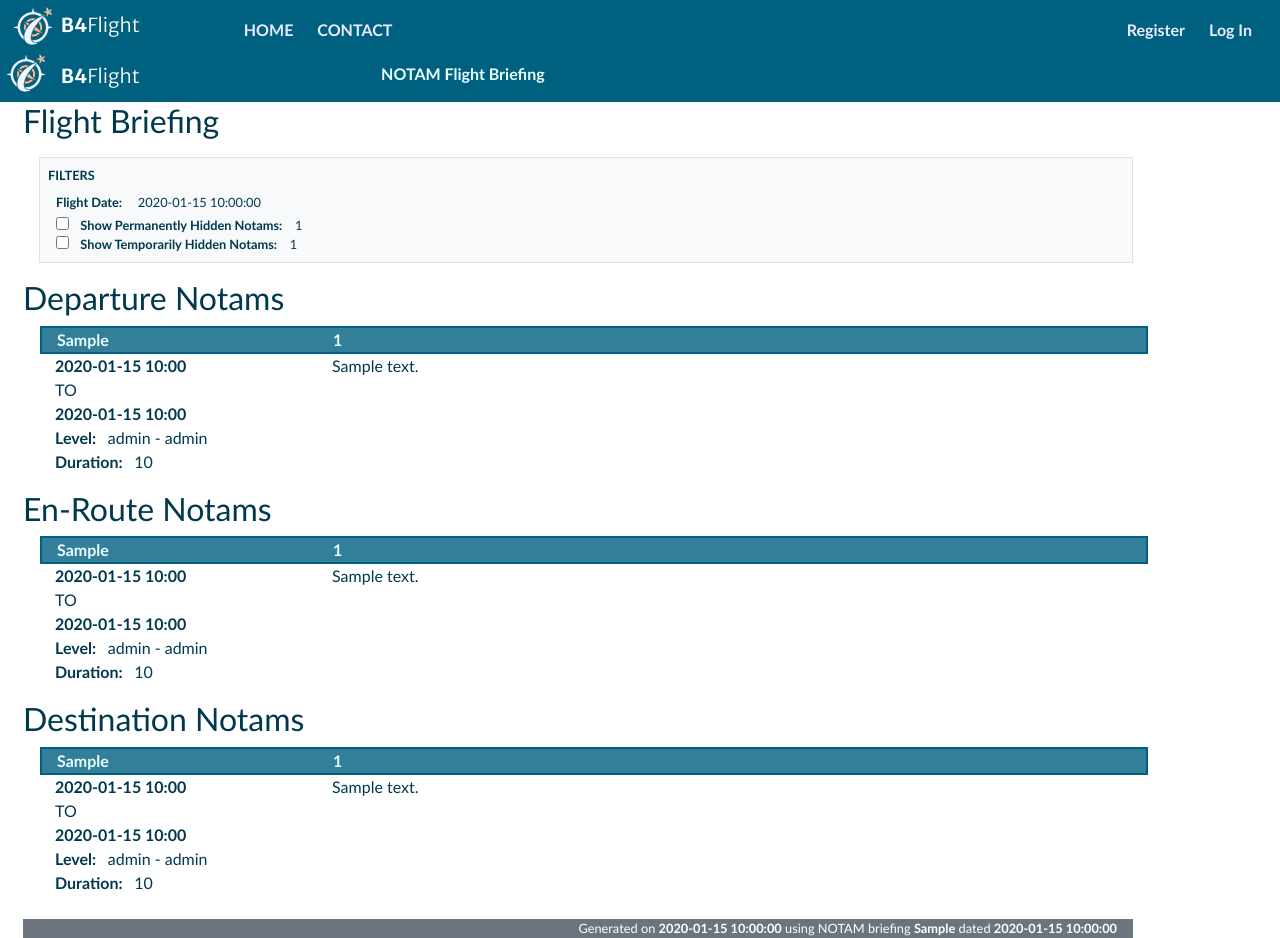
After one commit to yyqyu/B4Flight, a Flask app: template B4Flight/src/flightbriefing/templates/maps/flightbriefing.html in a window 1280 px wide. The commit adds this page. Run offline with Flask 2, Linux system fonts and the light colour scheme; the template is opened without the code that fills it: most values are stand-ins (such as "Sample title", 1, 10 or a date in 2020); parts of the project's set-up code (start-up, migrations or seed data) failed here and were passed over; some libraries are stand-ins or nearby versions.

Commit message:
Added Text Flight Briefing
- Ability to generate a printable flight briefing from the map.

```diff
--- a/B4Flight/src/flightbriefing/templates/base.html
+++ b/B4Flight/src/flightbriefing/templates/base.html
@@ -16,7 +16,7 @@
 		<section class="content">
 		{% if not no_header %}  <!-- This is used for full-page info display -->
 			<header class="navbar navbar navbar-expand-sm flex-column flex-md-row bflight-head">
-				<img class="mr-2" src="{{url_for('static', filename='img/logo-dark-bg.svg')}}" style="width: 40px;height:38px"alt="B4Flight Logo">
+				<img class="mr-2" src="{{url_for('static', filename='img/logo-dark-bg.svg')}}" style="width:40px; height:38px" alt="B4Flight Logo">
 				<a class="navbar-brand bflight-brand" href="/"><span class="font-weight-bold">B4</span><span class="font-weight-light">Flight</span></a>
 				<div class="navbar-nav-scroll bflight-navbar">
 					<ul class="navbar-nav flex-row">
--- /dev/null
+++ b/B4Flight/src/flightbriefing/templates/maps/flightbriefing.html
@@ -0,0 +1,105 @@
+{% extends 'base.html' %}
+
+  {% block title %}
+      Flight Briefing
+  {% endblock %}
+
+{% block header %}
+	<header class="bflight-head">
+		<div class="row px-2">
+			<img src="{{url_for('static', filename='img/logo-dark-bg.svg')}}" style="width: 40px; height:38px" alt="B4Flight Logo">
+			<div class="col-sm-3 bflight-brand navbar-text">
+			<span class="font-weight-bold">B4</span><span class="font-weight-light">Flight</span></div>
+			<div class="col-sm-3 font-weight-bold navbar-text">NOTAM Flight Briefing</div>
+		</div>
+	</header>
+{% endblock %}
+
+{% block content %}
+<div class="container ml-2">
+	<H1> Flight Briefing </H1>
+	<div class="my-3 ml-3 pl-2 py-2 border bg-light">
+		<div class="row mb-2"><div class="col-12 small">
+		<span class="font-weight-bold">FILTERS</span>
+		</div></div>
+		<div class="row mb-1"><div class="col-12 small">
+		<span class="ml-2 font-weight-bold">Flight Date: &nbsp; &nbsp;</span>
+		{% if flight_date %}
+		{{flight_date}}
+		{% else %}
+		no date set - showing all NOTAMS
+		{% endif %}
+		</div></div>
+		<div class="row"><div class="col-12 small">
+		<span class="mx-2"><input id="check-perm-hidden" type="checkbox" onclick="permHiddenToggle()"></span>
+		<span class="font-weight-bold">Show Permanently Hidden Notams:&nbsp; &nbsp;</span> {{perm_hidden_notams|length }}
+		</div></div>
+		<div class="row"><div class="col-12 small">
+		<span class="mx-2"><input id="check-hidden" type="checkbox" onclick="hiddenToggle()"></span>
+		<span class="font-weight-bold">Show Temporarily Hidden Notams:&nbsp; &nbsp;</span> {{hidden_notams|length }}
+		</div></div>
+	</div>
+
+	{% if dest_notams|length > 0 %}
+	<H1 class="mt-3">Departure Notams</H1>
+	{% else %}
+	<H1>Departure & Destination Notams</H1>
+	{% endif %}
+
+	{% for ntm in depart_notams %}
+		{% include 'maps/notam_briefing_include.html' %}
+	{% endfor %}
+
+	<H1 class="mt-3">En-Route Notams</H1>
+	{% for ntm in enroute_notams %}
+		{% include 'maps/notam_briefing_include.html' %}
+	{% endfor %}
+
+	{% if dest_notams|length > 0 %}
+		<H1 class="mt-3">Destination Notams</H1>
+		{% for ntm in dest_notams %}
+			{% include 'maps/notam_briefing_include.html' %}
+		{% endfor %}
+	{% endif %}
+
+	<div class="text-right small bg-secondary text-white pr-3 mt-4">
+	Generated on <span class="font-weight-bolder">{{ generate_date }}</span> using NOTAM briefing <span class="font-weight-bolder">{{ briefing.Briefing_Ref}}</span>
+	 dated <span class="font-weight-bolder">{{ briefing.Briefing_Date}}</span>
+	</div>
+</div>
+
+<script>
+
+function hiddenToggle() {
+	const chk = document.querySelector('#check-hidden').checked
+
+	if (chk == true) {
+		document.querySelectorAll('.hidden-notam').forEach(function(i) {
+			i.classList.remove('d-none');
+		});
+	}
+	else {
+		document.querySelectorAll('.hidden-notam').forEach(function(i) {
+			i.classList.add('d-none');
+		});
+	}
+}
+
+function permHiddenToggle() {
+	const chk = document.querySelector('#check-perm-hidden').checked
+
+	if (chk == true) {
+		document.querySelectorAll('.perm-hidden-notam').forEach(function(i) {
+			i.classList.remove('d-none');
+		});
+	}
+	else {
+		document.querySelectorAll('.perm-hidden-notam').forEach(function(i) {
+			i.classList.add('d-none');
+		});
+	}
+}
+
+</script>
+
+{% endblock %}
--- /dev/null
+++ b/B4Flight/src/flightbriefing/templates/maps/notam_briefing_include.html
@@ -0,0 +1,46 @@
+		<div id="{{ntm.Notam_Number}}"
+		{% if ntm.Notam_Number in perm_hidden_notams %}
+		class="bflight-briefing-notam perm-hidden-notam d-none"
+		{% elif ntm.Notam_Number in hidden_notams %}
+		class="bflight-briefing-notam hidden-notam d-none"
+		{% else %}
+		class="bflight-briefing-notam"
+		{% endif %}>
+			<div class="row bflight-briefing-notam-head mt-2">
+				<div class="col-sm-3">{{ntm.A_Location}}</div>
+				<div class="col-sm-3">{{ntm.Notam_Number}}</div>
+				{% if ntm.Notam_Number in perm_hidden_notams %}
+				<div class="col-sm-auto ml-auto"><span class="badge badge-dark align-bottom">Permanently Hidden</span></div>
+				{% elif ntm.Notam_Number in hidden_notams %}
+				<div class="col-sm-auto ml-auto"><span class="badge badge-dark align-bottom">Temporarily Hidden</span></div>
+				{% endif %}
+			</div>
+
+			<div class="row">
+				<div class="col-sm-3">
+					<span class="font-weight-bold">
+					{{ntm.From_Date.strftime('%Y-%m-%d %H:%M')}} </span>
+					<br>
+					TO
+					<br>
+					<span class="font-weight-bold">
+						{% if ntm.To_Date_Permanent == True %}
+							PERM
+						{% else %}
+							{{ntm.To_Date.strftime('%Y-%m-%d %H:%M')}}
+							{% if ntm.To_Date_Estimate == True %} EST {% endif %}
+						{% endif %}
+					</span>
+				</div>
+				<div class="col-sm-9">{{ntm.Notam_Text}}</div>
+			</div>
+			<div class="row"><div class="col-sm-12">
+				<span class="font-weight-bold">Level:&nbsp; &nbsp;</span>{{ntm.Level_Lower}} - {{ntm.Level_Upper}}
+			</div></div>
+			{% if ntm.Duration %}
+			<div class="row"><div class="col-sm-12">
+				<span class="font-weight-bold">Duration:&nbsp; &nbsp;</span>{{ntm.Duration}}
+			</div></div>
+			{% endif %}
+
+		</div>
```
Also changed, not shown: B4Flight/src/flightbriefing/templates/maps/showmap.html (+35 -1 lines), B4Flight/src/flightbriefing/viewmap.py (+92 -18 lines).
